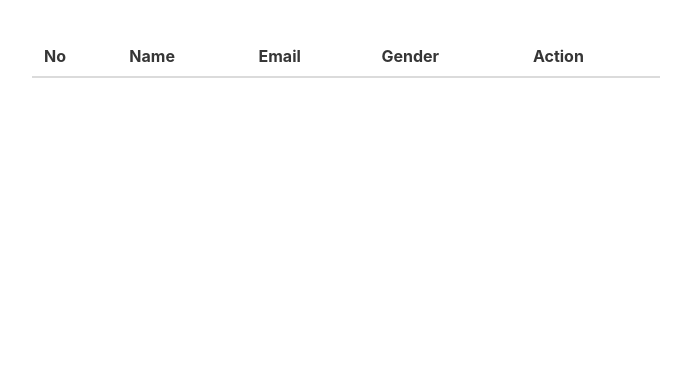
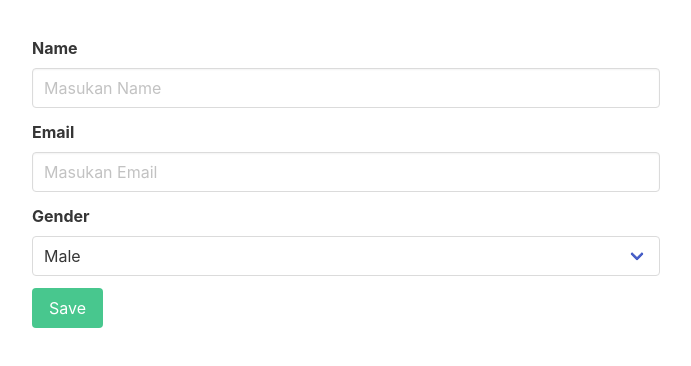
Before and after one commit to MRJN2017/CRUD-react, a React (Create React App) app in the folder frontend/: page /add in a window 1280 px wide. Shown: the top 366 px of the page, without its empty margins (294-985 px from the left). Built offline with nearby package versions, Linux system fonts and the light colour scheme.

Commit message:
pada tahap ini aplikasi sudsah bisa create

```diff
--- a/frontend/src/App.js
+++ b/frontend/src/App.js
@@ -1,10 +1,16 @@
+import { BrowserRouter, Routes, Route } from "react-router-dom";
 import UserList from "./components/UserList";
+import AddUser from "./components/AddUser";
 
 function App() {
   return (
-    <div>
-        <UserList/>
-    </div>
+    <BrowserRouter>
+      <Routes>
+        <Route path="/" element={<UserList/>}/>
+        <Route path="add" element={<AddUser/>}/>
+      </Routes>
+
+    </BrowserRouter>
   );
 }
 
--- /dev/null
+++ b/frontend/src/components/AddUser.js
@@ -0,0 +1,73 @@
+import React, {useState} from 'react';
+import axios from 'axios';
+import { useNavigate } from 'react-router-dom';
+
+const AddUser = () => {
+    const [name, setName] = useState("");
+    const [email, setEmail] = useState("");
+    const [gender, setGender] = useState("Male");
+    const navigate = useNavigate();
+
+    const saveUser = async (e) => {
+        e.preventDefault();
+        try {
+            await axios.post('http://localhost:5000/users',{
+                name,
+                email,
+                gender
+            });
+            navigate("/");
+        } catch (error) {
+            console.log(error);
+        }
+    }
+
+    return (
+        <div className="columns mt-5 is-centered">
+            <div className="column is-half">
+                <form onChange={saveUser}>
+                    <div className="field">
+                        <label className="label">Name</label>
+                        <div className="control">
+                            <input
+                            type="text"
+                            className="input"
+                            value={name}
+                            onChange={(e) => setName(e.target.value)}
+                            placeholder='Masukan Name'
+                            />
+                        </div>
+                    </div>
+                    <div className="field">
+                        <label className="label">Email</label>
+                        <div className="control">
+                            <input
+                            type="text"
+                            className="input"
+                            value={email}
+                            onChange={(e) => setEmail(e.target.value)}
+                            placeholder='Masukan Email' />
+                        </div>
+                    </div>
+                    <div className="field">
+                        <label className="label">Gender</label>
+                        <div className="control">
+                            <div className="select is-fullwidth">
+                                <select value={gender}
+                            onChange={(e) => setGender(e.target.value)}>
+                                    <option value="Male">Male</option>
+                                    <option value="Female">Female</option>
+                                </select>
+                            </div>
+                        </div>
+                    </div>
+                    <div className="field">
+                        <button type='submit' className='button is-success'>Save</button>
+                    </div>
+                </form>
+            </div>
+        </div>
+    )
+}
+
+export default AddUser;
--- a/frontend/src/components/UserList.js
+++ b/frontend/src/components/UserList.js
@@ -2,6 +2,17 @@
 import axios from "axios";
 
 const UserList  = () => {
+    const [users, setUser] = useState([]);
+
+    useEffect(()=> {
+        getUsers();
+    }, []);
+
+    const getUsers = async()=>{
+        const response = await axios.get('http://localhost:5000/users');
+        setUser(response.data);
+    }
+
   return (
     <div className="columns mt-5 is-centered">
         <div className="column is-half">
@@ -16,13 +27,19 @@
                     </tr>
                 </thead>
                 <tbody>
-                    <tr>
-                        <td></td>
-                        <td></td>
-                        <td></td>
-                        <td></td>
-                        <td></td>
+                    {users.map((user, index)=>(
+                    <tr key={user.id}>
+                        <td>{index + 1}</td>
+                        <td>{user.name}</td>
+                        <td>{user.email}</td>
+                        <td>{user.gender}</td>
+                        <td>
+                            <button className='button is-small is-info'>Edit</button>
+                            <button className='button is-small is-danger'>Delete</button>
+                        </td>
                     </tr>
+
+                    ))}
                 </tbody>
             </table>
         </div>
```
